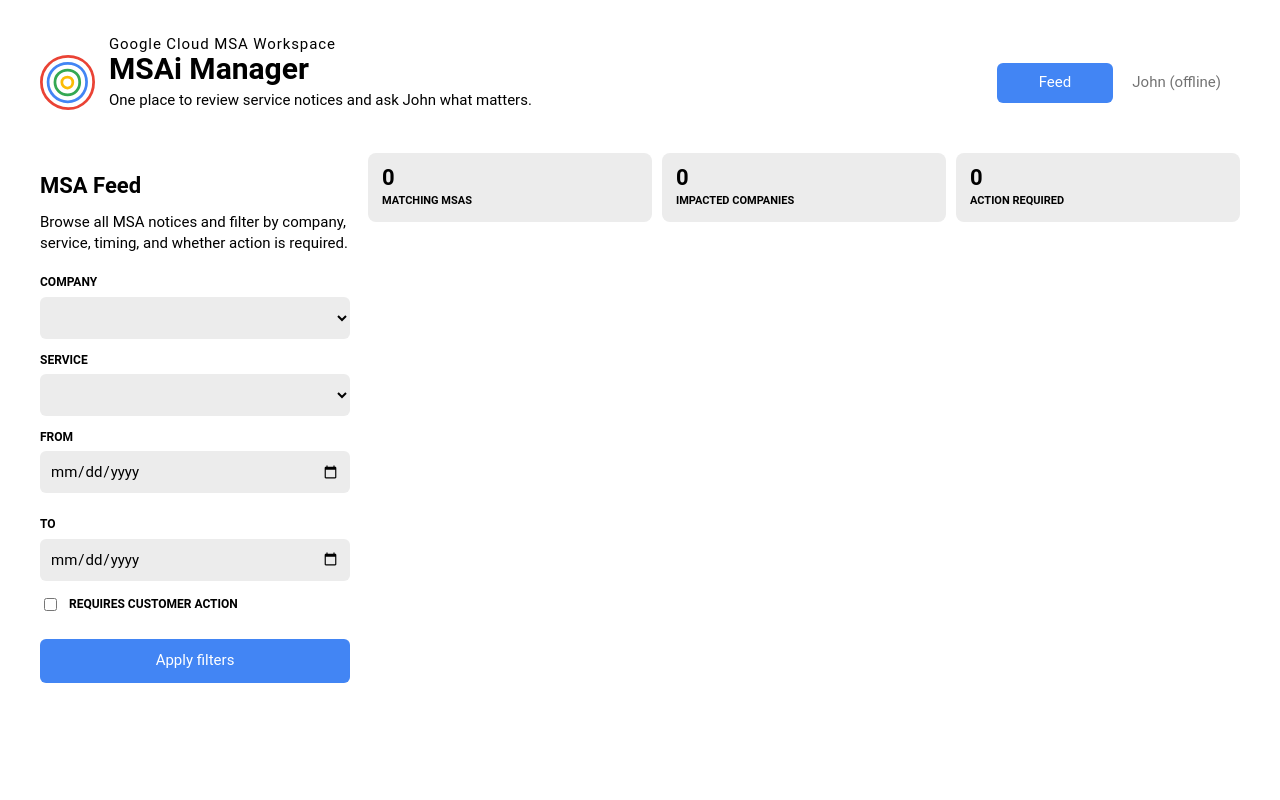
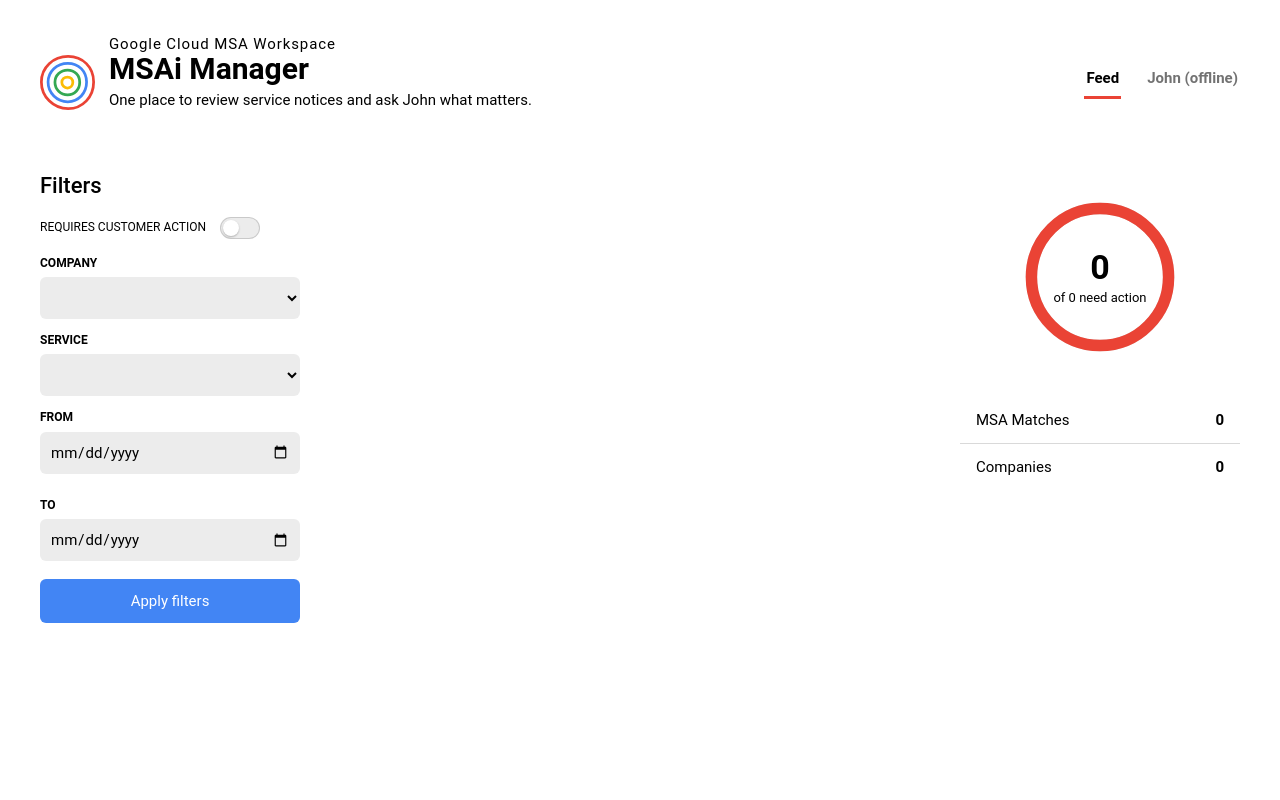
Before and after one commit to Alexz3221/MSAi-Manager, a Python web app: template services/web/templates/index.html in a window 1280 px wide. Run offline with Jinja, Linux system fonts and the light colour scheme; the template is opened without the code that fills it, so the values that code supplies are empty; some web fonts are replaced.

Commit message:
further ui changes

```diff
--- a/services/web/static/john.js
+++ b/services/web/static/john.js
@@ -138,6 +138,15 @@
       return params;
     }
 
+    function statusFromSubject(subject) {
+        const match = /^\s*\[(action required|action advised)\]/i.exec(subject || "");
+        if (!match) return "status-default";
+        const tag = match[1].toLowerCase();
+        if (tag === "action required") return "status-required";
+        if (tag === "action advised") return "status-advised";
+        return "status-default";
+      }
+
     function renderFeed(payload) {
       const impacted = new Set();
       let actionRequired = 0;
@@ -150,6 +159,14 @@
       noticeCount.textContent = payload.count;
       companyCount.textContent = impacted.size;
       actionCount.textContent = actionRequired;
+      document.querySelector("#notice-count-table").textContent = payload.count;
+
+      const radius = 60;
+      const circumference = 2 * Math.PI * radius;
+      const percent = payload.count ? actionRequired / payload.count : 0;
+      const ringProgress = document.querySelector("#ring-progress");
+      ringProgress.style.strokeDasharray = `${circumference} ${circumference}`;
+      ringProgress.style.strokeDashoffset = `${circumference * (1 - percent)}`;
 
       if (!payload.items.length) {
         feed.innerHTML = `<article class="feed-card">No MSA notices match the selected filters.</article>`;
@@ -161,26 +178,22 @@
           .map(service => `<span class="pill">${escapeHtml(service)}</span>`)
           .join("");
         const companies = item.impacted_companies
-          .map(company => {
-            const matched = company.matching_services.join(", ");
-            return `<span class="pill warning">${escapeHtml(company.company_name)}: ${escapeHtml(matched)}</span>`;
+          .map(company => {return `<span class="pill warning">${escapeHtml(company.company_name)}</span>`;
           })
           .join("");
         const actions = item.actions
           .map(action => `<li>${escapeHtml(action)}</li>`)
           .join("");
 
+        const statusClass = statusFromSubject(item.subject);
+
         return `
-          <article class="feed-card">
-            <div class="meta">${escapeHtml(item.date)} | ${escapeHtml(item.msa_id)}</div>
-            <h2>${escapeHtml(item.subject)}</h2>
+          <article class="feed-card ${statusClass}">
+            <h2><span class = "status-dot"></span> ${escapeHtml(item.subject)}</h2>
+            <p><strong>effective:</strong> ${escapeHtml(item.effective_date || "Not listed")}</p>
             <div class="pills">${services}</div>
-            <p><strong>Effective date:</strong> ${escapeHtml(item.effective_date || "Not listed")}</p>
-            <p><strong>Customer action required:</strong> ${item.requires_customer_action ? "Yes" : "No"}</p>
-            <p>${escapeHtml(item.summary)}</p>
             <div class="pills">${companies}</div>
             ${actions ? `<ul>${actions}</ul>` : ""}
-            <p class="path">${escapeHtml(item.raw_msa_path)}</p>
           </article>
         `;
       }).join("");
--- a/services/web/static/styles.css
+++ b/services/web/static/styles.css
@@ -6,6 +6,7 @@
       --yellow: #FBBC05;
       --green: #34A853;
       --red: #EA4335;
+      --grey: #D9D9D9;
       --card-bg: #ececec;
       --font-main: "Google Sans Flex", Roboto, Arial, sans-serif;
     }
@@ -58,26 +59,31 @@
     .tool-nav {
       background: transparent;
       border: 0;
-      border-radius: 9px;
-      display: grid;
-      gap: 5px;
-      grid-template-columns: repeat(2, minmax(110px, 1fr));
-      padding: 5px;
+      display: flex;
+      gap: 24px;
+      padding: 0;
     }
 
     .tool-tab {
       background: transparent;
+      border: 0;
+      border-bottom: 3px solid transparent;
+      border-radius:0;
       color: var(--black);
+      font-weight: 700;
       margin: 0;
-      min-height: 40px;
+      min-height: auto;
       width: auto;
+      padding: 4px 2px 10px
     }
 
-    .tool-tab:hover { background: var(--card-bg); }
+    .tool-tab:hover { background: transparent;
+    opacity: 0.7; }
 
     .tool-tab.active {
-      background: var(--blue);
-      color: var(--white);
+      background: transparent;
+      border-bottom-color: var(--red);
+      color: var(--black);
     }
 
     .tool-tab:disabled {
@@ -89,7 +95,7 @@
 
     .layout {
       display: grid;
-      grid-template-columns: 310px 1fr;
+      grid-template-columns: 260px minmax(0,1fr) 280px;
       gap: 18px;
       align-items: start;
     }
@@ -104,8 +110,13 @@
       top: 20px;
     }
 
-    .feed-card,
-    .stat{
+    .panel h2 {
+
+      margin: 0 0 12px;
+      font-weight: 500
+    }
+
+    .feed-card{
       background: var(--card-bg);
       border: 0;
       border-radius: 8px;
@@ -155,13 +166,47 @@
     .toggle {
       align-items: center;
       display: flex;
-      gap: 9px;
-      margin-top: 14px;
+      gap: 10px;
+      margin: 14px 0 7px;
+      cursor: pointer;
+      font-weight: 400;
     }
 
     .toggle input {
+      appearance: none;
+      -webkit-appearance: none;
+      position: relative;
+      width: 40px;
+      height: 22px;
       min-height: auto;
-      width: auto;
+      border-radius: 999px;
+      background: var(--card-bg);
+      border: 1px solid rgba(0,0,0,0.15);
+      cursor: pointer;
+      transition: background 0.2s ease;
+      flex-shrink: 0;
+    }
+
+    .toggle input::before {
+      content: "";
+      position: absolute;
+      top: 2px;
+      left: 2px;
+      width: 16px;
+      height: 16px;
+      border-radius: 50%;
+      background: var(--white);
+      box-shadow: 0 1px 2px rgba(0,0,0,0.25);
+      transition: transform 0.2s ease;
+    }
+
+    .toggle input:checked {
+      background: var(--blue);
+      border-color: var(--blue);
+    }
+
+    .toggle input:checked::before {
+      transform: translateX(18px);
     }
 
     button {
@@ -180,28 +225,9 @@
 
     button:hover { filter: brightness(0.88); }
 
-    .topline {
-      display: grid;
-      grid-template-columns: repeat(3, minmax(0, 1fr));
-      gap: 10px;
-      margin-bottom: 14px;
-    }
 
-    .stat {
-      padding: 14px;
-    }
 
-    .stat strong {
-      display: block;
-      font-size: 22px;
-      line-height: 1;
-    }
 
-    .stat span {
-      color: var(--black);
-      font: 700 11px/1 var(--font-main);
-      text-transform: uppercase;
-    }
 
     .feed {
       display: grid;
@@ -209,7 +235,130 @@
     }
 
     .feed-card {
-      padding: 22px;
+      padding: 14px 16px;
+      border-left: 4px solid var(--blue);
+    }
+
+    .feed-card.status-required { border-left-color: var(--red); }
+    .feed-card.status-advised  { border-left-color: var(--yellow); }
+    .feed-card.status-default  { border-left-color: var(--blue); }
+
+    .status-dot {
+      display: inline-block;
+      width: 8px;
+      height: 8px;
+      border-radius: 50%;
+      margin-right: 8px;
+      vertical-align: middle;
+      background: var(--blue);
+    }
+
+    .status-required .status-dot { background: var(--red); }
+    .status-advised  .status-dot { background: var(--yellow); }
+
+    .feed-card h2 {
+      font-size: 17px;
+      margin: 0 0 8px;
+    }
+
+    .feed-card p {
+      font-size: 13px;
+      margin: 6px 0;
+    }
+
+    .feed-card .pills {
+      margin: 8px 0;
+      gap: 6px;
+    }
+
+    .feed-card .pill {
+      font-size: 11px;
+      padding: 5px 8px;
+    }
+
+
+
+    .stats-panel {
+      display: flex;
+      flex-direction: column;
+      gap: 16px;
+    }
+
+    .ring-card {
+      background: transparent;
+      border-radius: 8px;
+      display: flex;
+      justify-content: center;
+      padding: 24px 0;
+    }
+
+    .ring-wrap {
+      position: relative;
+      width: 160px;
+      height: 160px;
+    }
+
+    .ring {
+      width: 100%;
+      height: 100%;
+      transform: rotate(-90deg);
+    }
+
+    .ring-track {
+      fill: none;
+      stroke: var(--grey);
+      stroke-width: 10;
+    }
+
+    .ring-progress {
+      fill: none;
+      stroke: var(--red);
+      stroke-width: 10;
+      stroke-linecap: round;
+      transition: stroke-dashoffset 0.4s ease;
+    }
+
+    .ring-center {
+      position: absolute;
+      inset: 0;
+      display: flex;
+      flex-direction: column;
+      align-items: center;
+      justify-content: center;
+      text-align: center;
+    }
+
+    .ring-center strong {
+      font-size: 34px;
+      line-height: 1;
+    }
+
+    .ring-center span {
+      font-size: 13px;
+      margin-top: 6px;
+    }
+
+    .mini-table {
+      width: 100%;
+      border-collapse: collapse;
+      background: transparent;
+      border-radius: 8px;
+      overflow: hidden;
+    }
+
+    .mini-table td {
+      padding: 14px 16px;
+      border-bottom: 1px solid var(--grey);
+      font-size: 15px;
+    }
+
+    .mini-table tr:last-child td {
+      border-bottom: none;
+    }
+
+    .mini-table td:last-child {
+      text-align: right;
+      font-weight: 700;
     }
 
     .meta {
@@ -395,8 +544,8 @@
           flex-direction: column;
         }
 
-        .layout,
-        .topline {
+        .layout
+       {
           grid-template-columns: 1fr;
         }
 
--- a/services/web/templates/index.html
+++ b/services/web/templates/index.html
@@ -29,9 +29,15 @@
     <section class="tool-view" id="feed-tool">
       <div class="layout">
       <aside class="panel">
-        <h2>MSA Feed</h2>
-        <p class="subtitle">Browse all MSA notices and filter by company, service, timing, and whether action is required.</p>
+        <h2>Filters</h2>
         <form id="filters">
+
+          <label class="toggle">
+                Requires customer action
+                <input id="requires_action" name="requires_action" type="checkbox">
+
+          </label>
+
           <label for="company">Company</label>
           <select id="company" name="company"></select>
 
@@ -49,23 +55,34 @@
             </div>
           </div>
 
-          <label class="toggle">
-            <input id="requires_action" name="requires_action" type="checkbox">
-            Requires customer action
-          </label>
-
           <button type="submit">Apply filters</button>
         </form>
       </aside>
 
       <section>
-        <div class="topline">
-          <div class="stat"><strong id="notice-count">0</strong><span>Matching MSAs</span></div>
-          <div class="stat"><strong id="company-count">0</strong><span>Impacted companies</span></div>
-          <div class="stat"><strong id="action-count">0</strong><span>Action required</span></div>
-        </div>
         <div class="feed" id="feed"></div>
       </section>
+      <aside class="panel stats-panel">
+        <div class="ring-card">
+          <div class="ring-wrap">
+            <svg class="ring" viewBox="0 0 140 140">
+              <circle class="ring-track" cx="70" cy="70" r="60"></circle>
+              <circle class="ring-progress" id="ring-progress" cx="70" cy="70" r="60"></circle>
+            </svg>
+            <div class="ring-center">
+              <strong id="action-count">0</strong>
+              <span>of <span id="notice-count">0</span> need action</span>
+            </div>
+          </div>
+        </div>
+
+        <table class="mini-table">
+          <tbody>
+            <tr><td>MSA Matches</td><td id="notice-count-table">0</td></tr>
+            <tr><td>Companies</td><td id="company-count">0</td></tr>
+          </tbody>
+        </table>
+      </aside>
       </div>
     </section>
 
```
